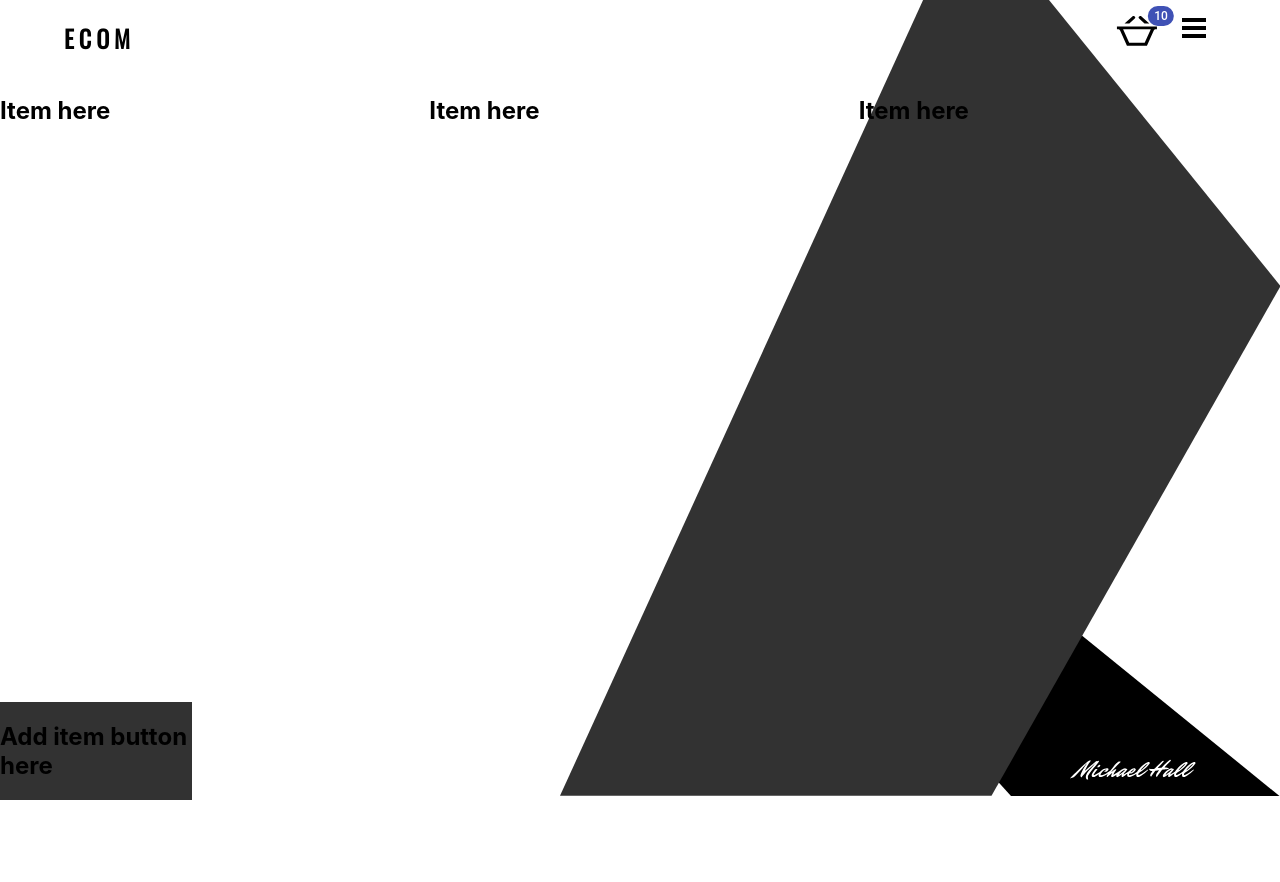
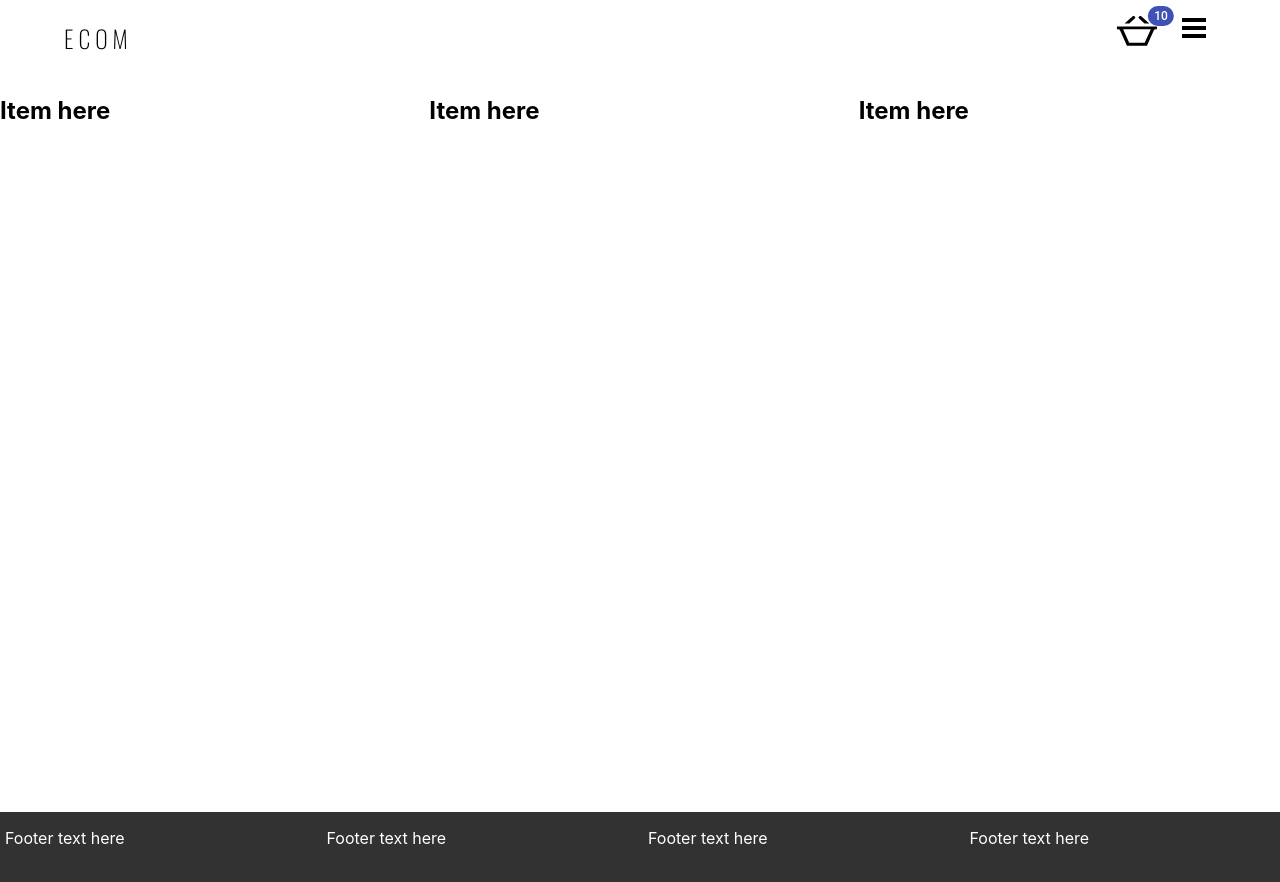
Before and after one commit to mohall42/ecom-app, a React (Create React App) app: page /cart in a window 1280 px wide. Shown: the top 882 px of the page. Before the commit the page ends 800 px from the top, so only its background shows below. Built offline with nearby package versions, Linux system fonts and the light colour scheme.

Commit message:
Added router dom

```diff
--- a/package.json
+++ b/package.json
@@ -6,6 +6,7 @@
     "@material-ui/core": "^4.4.0",
     "react": "^16.9.0",
     "react-dom": "^16.9.0",
+    "react-router-dom": "^5.0.1",
     "react-scripts": "3.1.1"
   },
   "scripts": {
--- a/public/index.html
+++ b/public/index.html
@@ -11,7 +11,7 @@
 
   <!-- google font  -->
 
-  <link href="https://fonts.googleapis.com/css?family=Oswald&display=swap" rel="stylesheet">
+  <link href="https://fonts.googleapis.com/css?family=Oswald:200,400&display=swap" rel="stylesheet">
 
   <!--
       manifest.json provides metadata used when your web app is installed on a
--- a/src/App.js
+++ b/src/App.js
@@ -1,9 +1,8 @@
 import React, { Component } from 'react'
-
 import './CSS/App.css';
 import Nav from './COMPONENTS/Nav'
 import Items from './COMPONENTS/Items'
-import Back from "./IMAGES/Back.svg";
+import Footer from './COMPONENTS/Footer'
 
 class App extends Component {
 
@@ -22,20 +21,11 @@ class App extends Component {
     return (
       <div>
         <Nav cartItems={this.state.cartItems} />
-        <div className="back">
 
-          <img src={Back} alt="Back" />
+        <Items />
 
-        </div>
-        <div className="content">
+        <Footer />
 
-          <Items />
-
-        </div>
-
-        <div className="addBox">
-          <h2>Add item button here</h2>
-        </div>
       </div>
     );
 
--- /dev/null
+++ b/src/COMPONENTS/Footer.js
@@ -0,0 +1,49 @@
+import React from 'react'
+import { makeStyles } from '@material-ui/core/styles'
+import footer from '../CSS/Footer.css'
+import { Grid } from '@material-ui/core'
+
+
+const useStyles = makeStyles(theme => ({
+    root: {
+        flexGrow: 1,
+    },
+    paper: {
+        padding: theme.spacing(2),
+        textAlign: 'center',
+        color: theme.palette.text.secondary,
+    },
+}));
+
+
+function Footer(props) {
+    const classes = useStyles();
+
+    return (
+        <div className="footer-main">
+
+            <div className="footer-body">
+                <Grid container spacing={2}>
+                    <Grid item sm={3} xs={12}>
+                        <p>Footer text here</p>
+                    </Grid>
+                    <Grid item sm={3} xs={12}>
+                        <p>Footer text here</p>
+                    </Grid>
+                    <Grid item sm={3} xs={12}>
+                        <p>Footer text here</p>
+                    </Grid>
+                    <Grid item sm={3} xs={12}>
+                        <p>Footer text here</p>
+                    </Grid>
+
+                </Grid>
+
+            </div>
+
+        </div>
+    )
+
+}
+
+export default Footer
--- a/src/COMPONENTS/Items.js
+++ b/src/COMPONENTS/Items.js
@@ -1,4 +1,5 @@
 import React, { Component } from 'react'
+import '../CSS/Items.css'
 import { withStyles } from '@material-ui/core/styles'
 import { Grid } from '@material-ui/core'
 
@@ -32,6 +33,9 @@ export class Items extends Component {
         const { classes } = this.props;
 
         return (
+            <div className="item-container">
+
+
                 <div className={classes.root}>
                     <Grid container spacing={1}>
                         <Grid item lg={4}>
@@ -48,6 +52,7 @@ export class Items extends Component {
                     </Grid>
 
                 </div>
+            </div>
         )
     }
 }
--- a/src/CSS/App.css
+++ b/src/CSS/App.css
@@ -1,16 +1,8 @@
-
-
 .back{
     position: absolute;
-
     bottom: 0;
     right: 0;
     z-index: -3;
-}
-
-.content{
-    margin: 0%, auto;
-
 }
 
 
--- /dev/null
+++ b/src/CSS/Footer.css
@@ -0,0 +1,19 @@
+.footer-main{
+    background-color: #323232;
+    height: 15vh;
+    width: 100%;
+    /* position: absolute;
+    bottom: 0; */
+}
+
+.footer-body{
+    display: flex;
+    max-width: 1568px;
+    padding: 0 5px;
+    margin: 0 auto;
+
+}
+
+.footer-body p{
+    color: white;
+}
--- a/src/CSS/Items.css
+++ b/src/CSS/Items.css
@@ -0,0 +1,7 @@
+.item-container{
+
+    height: 92.5vh;
+    max-width: 1440px;
+    margin: 0 auto;
+
+}
--- a/src/CSS/Nav.css
+++ b/src/CSS/Nav.css
@@ -1,5 +1,5 @@
 .body {
-    font-family: 'Oswald', sans-serif;
+
     width: 90%;
     margin: 0% auto;
     display: flex;
@@ -20,7 +20,9 @@
 
   }
 
-  .logo{
+  .logo h2{
+    font-family: 'Oswald', sans-serif;
+    font-weight: 200;
     text-transform: uppercase;
     letter-spacing: 5px;
     cursor: pointer;
@@ -28,4 +30,5 @@
 
   .cart, .menu{
     cursor: pointer;
+    margin-right: 2%;
   }
--- a/src/CSS/index.css
+++ b/src/CSS/index.css
@@ -7,9 +7,7 @@ body {
     sans-serif;
   -webkit-font-smoothing: antialiased;
   -moz-osx-font-smoothing: grayscale;
-  height: 100vh;
-  width: 100vw;
-  overflow: hidden;
+  /* overflow: hidden; */
   background-color:white;
 
 }
```
Also changed, not shown: 1 other file (tests, documents, lock files or other folders). Lines whose indentation alone changed are shown as unchanged.
